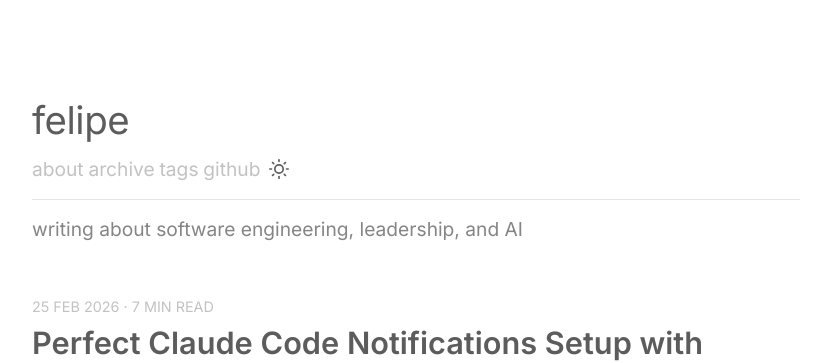
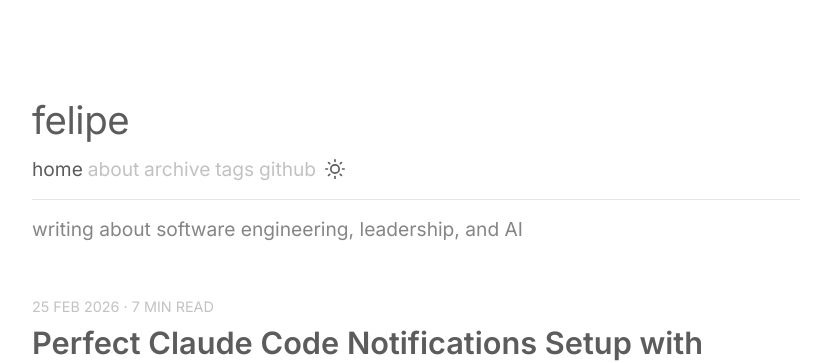
Before and after one commit to felipeelias/felipeelias.github.io, a Jekyll site: the page built from index.html, in a window 1280 px wide. Shown: the top 363 px of the page, without its empty margins (224-1055 px from the left). Built offline with Jekyll 4.4.1, drawn with Linux system fonts in a browser that asks for light colours.

Commit message:
feat: add Home nav link and fix active page highlight

```diff
--- a/_config.yml
+++ b/_config.yml
@@ -22,6 +22,8 @@ markdown: kramdown
 kramdown:
   input: GFM
 nav:
+  - name: "Home"
+    url:  "/"
   - name: "About"
     url:  "/about"
   - name: "Archive"
--- a/_includes/header.html
+++ b/_includes/header.html
@@ -5,9 +5,10 @@
   <nav class="header-nav">
     {% for nav in site.nav %}
     {% assign nav_path = nav.url | prepend: site.baseurl %}
+    {% assign nav_path_slash = nav_path | append: "/" %}
     {% if nav.url contains 'http://' or nav.url contains 'https://' %}
     <a href="{{ nav.url }}">{{ nav.name }}</a>
-    {% elsif page.url == nav_path or page.url == nav_path | append: "/" %}
+    {% elsif page.url == nav_path or page.url == nav_path_slash %}
     <a href="{{ nav_path }}" class="active">{{ nav.name }}</a>
     {% else %}
     <a href="{{ nav_path }}">{{ nav.name }}</a>
```
